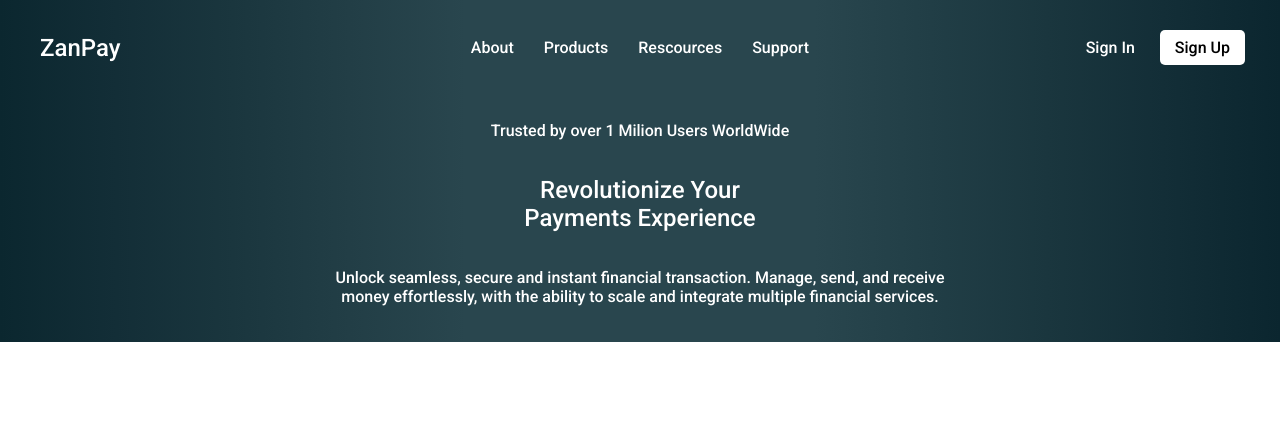
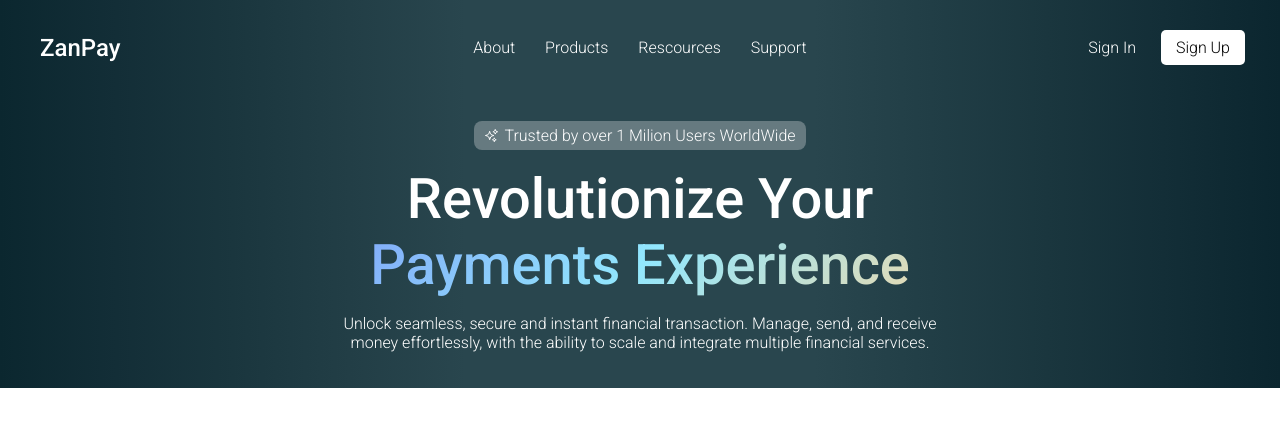
Before and after one commit to Elgabor/LandingPage-CSS, a website: page index.html in a window 1280 px wide. Drawn offline with Linux system fonts and the light colour scheme.

Commit message:
Change text weight and dimension

```diff
--- a/index.html
+++ b/index.html
@@ -5,7 +5,7 @@
     <title>Zanpay-copycss</title>
     <link rel="preconnect" href="https://fonts.googleapis.com">
     <link rel="preconnect" href="https://fonts.gstatic.com" crossorigin>
-    <link href="https://fonts.googleapis.com/css2?family=Roboto:wght@500&display=swap" rel="stylesheet">
+    <link href="https://fonts.googleapis.com/css2?family=Roboto:wght@300;400;500&display=swap" rel="stylesheet">
     <link rel="stylesheet" href="style.css">
 </head>
 <body>
@@ -27,9 +27,13 @@
         </nav>
         <main>
             <div>
-                <p>Trusted by over 1 Milion Users WorldWide</p>
+                <p><svg xmlns="http://www.w3.org/2000/svg" fill="none" viewBox="0 0 24 24" stroke-width="1.5" stroke="currentColor" class="size-6">
+                    <path stroke-linecap="round" stroke-linejoin="round" d="M9.813 15.904 9 18.75l-.813-2.846a4.5 4.5 0 0 0-3.09-3.09L2.25 12l2.846-.813a4.5 4.5 0 0 0 3.09-3.09L9 5.25l.813 2.846a4.5 4.5 0 0 0 3.09 3.09L15.75 12l-2.846.813a4.5 4.5 0 0 0-3.09 3.09ZM18.259 8.715 18 9.75l-.259-1.035a3.375 3.375 0 0 0-2.455-2.456L14.25 6l1.036-.259a3.375 3.375 0 0 0 2.455-2.456L18 2.25l.259 1.035a3.375 3.375 0 0 0 2.456 2.456L21.75 6l-1.035.259a3.375 3.375 0 0 0-2.456 2.456ZM16.894 20.567 16.5 21.75l-.394-1.183a2.25 2.25 0 0 0-1.423-1.423L13.5 18.75l1.183-.394a2.25 2.25 0 0 0 1.423-1.423l.394-1.183.394 1.183a2.25 2.25 0 0 0 1.423 1.423l1.183.394-1.183.394a2.25 2.25 0 0 0-1.423 1.423Z" />
+                  </svg>
+                  Trusted by over 1 Milion Users WorldWide</p>
             </div>
-            <h1>Revolutionize Your <br> Payments Experience</h1>
+            <h1>Revolutionize Your</h1>
+            <h1 class="second-h1">Payments Experience</h1>
             <p>
                 Unlock seamless, secure and instant financial transaction. Manage, send, and receive <br>
                 money effortlessly, with the ability to scale and integrate multiple financial services.
--- a/style.scss
+++ b/style.scss
@@ -1,6 +1,6 @@
 body {
-    font-family: "Roboto", serif;
-    font-weight: lighter;
+    font-family: "Roboto", sans-serif;
+    font-weight: normal;
     font-style: normal;
     font-optical-sizing: auto;
     font-variation-settings: "wdth" 100;
@@ -44,7 +44,7 @@
 h2 {
     margin: 0 20px;
     font-size: 1.5rem;
-    font-weight: normal;
+    font-weight: 500;
 }
 
 nav ul {
@@ -83,6 +83,8 @@
     color: black;
 }
 
+/*Main Section*/
+
 main{
     margin-top: 20px;
     display: flex;
@@ -93,8 +95,42 @@
     text-align: center;
     font-weight: normal;
 
+    >h1{
+        font-weight: 500;
+        margin-top: 0;
+        margin-bottom: 0;
+        font-size: 3.5rem;
+    }
+
+    >.second-h1{
+        margin-top: 0;
+        color: #82ACF9;
+        background-image: linear-gradient(135deg, #82ACF9 0%, #92E7FD 50%, #E3DAB5 100%);
+        background-clip: text;
+        -webkit-background-clip: text;
+        -webkit-text-fill-color: transparent;
+    }
+
     >div{
         margin-top: 10px;
         border-radius: 50%;
     }
+
+    >p{
+
+    }
 }
+
+main div p {
+    display: flex;
+    align-items: center;
+    padding: 5px 10px;
+    background-color: rgba(240, 240, 240, 0.3);
+    border-radius: 8px;
+}
+
+main div p > svg {
+    margin-right: 5px;
+    height: 15px;
+    width: 15px;
+}
```
Also changed, not shown: style.css, 1 other file.
